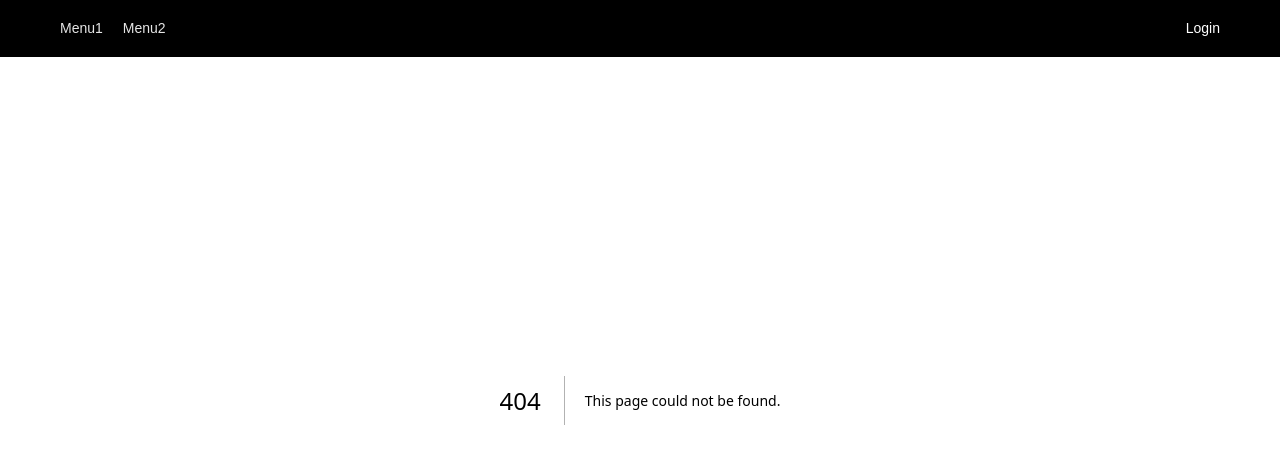
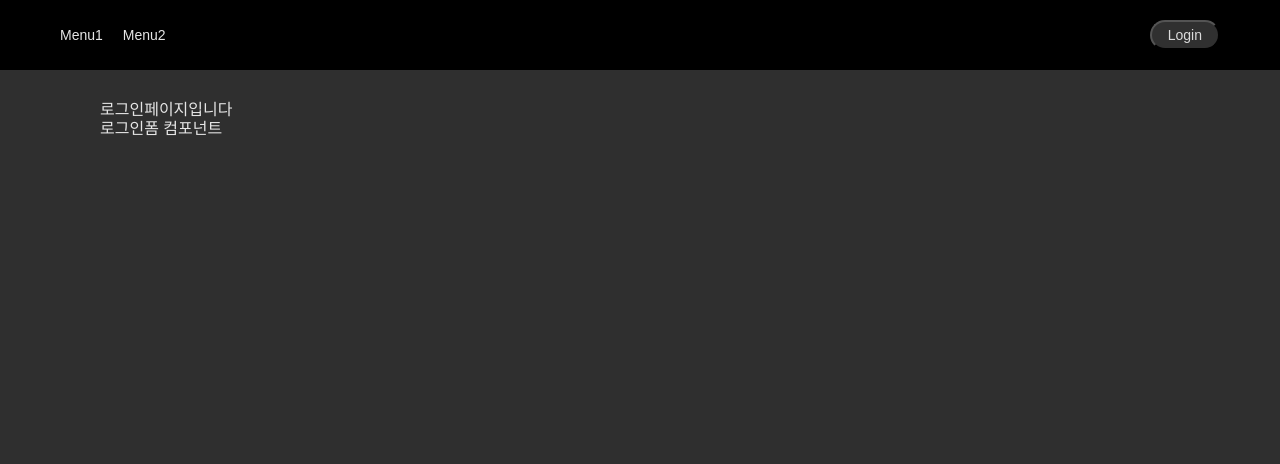
Before and after one commit to hyemimi/black-rabbit, a Next.js app: page /login in a window 1280 px wide. Before the commit this address had no page. Shown: the top 464 px of the page. Built offline with nearby package versions, Linux system fonts and the light colour scheme.

Commit message:
로그인버튼 -> 로그인페이지

```diff
--- /dev/null
+++ b/components/login/LoginForm.tsx
@@ -0,0 +1,5 @@
+function LoginForm() {
+  return <div>로그인폼 컴포넌트</div>;
+}
+
+export default LoginForm;
--- a/layout/Header.tsx
+++ b/layout/Header.tsx
@@ -1,42 +1,11 @@
 import styled from "styled-components";
 import { motion, useScroll, useAnimation } from "framer-motion";
 import { useEffect, useState } from "react";
-import Link from "next/link";
-
-const Nav = styled(motion.nav)`
-  display: flex;
-  justify-content: space-between;
-  align-items: center;
-  position: fixed;
-  width: 100%;
-  top: 0;
-  background-color: white;
-  font-size: 14px;
-  padding: 20px 60px;
-  color: white;
-`;
-
-const Col = styled.div`
-  display: flex;
-  align-items: center;
-`;
-
-const Items = styled.ul`
-  display: flex;
-  align-items: center;
-`;
-const Item = styled.li`
-  margin-right: 20px;
-  color: ${(props) => props.theme.white.darker};
-  position: relative;
-  display: flex;
-  justify-content: center;
-  flex-direction: column;
-`;
+import { useRouter } from "next/router";
 
 function Header() {
   const navAnimation = useAnimation();
-
+  const router = useRouter();
   const { scrollY } = useScroll();
 
   useEffect(() => {
@@ -70,10 +39,59 @@ function Header() {
             </Item>
           </Items>
         </Col>
-        <Col>Login</Col>
+        <Col>
+          <Button onClick={() => router.push("/login")}>Login</Button>
+        </Col>
       </Nav>
     </>
   );
 }
 
 export default Header;
+
+const Nav = styled(motion.nav)`
+  display: flex;
+  justify-content: space-between;
+  align-items: center;
+  position: fixed;
+  width: 100%;
+  top: 0;
+  background-color: white;
+  font-size: 14px;
+  padding: 20px 60px;
+  color: white;
+`;
+
+const Col = styled.div`
+  display: flex;
+  align-items: center;
+`;
+
+const Items = styled.ul`
+  display: flex;
+  align-items: center;
+`;
+const Item = styled.li`
+  margin-right: 20px;
+  color: ${(props) => props.theme.white.darker};
+  position: relative;
+  display: flex;
+  justify-content: center;
+  flex-direction: column;
+`;
+const Button = styled.button`
+  height: fit-content;
+  font-size: 14px;
+  padding: 5px 16px 5px 16px;
+  text-align: center;
+  color: rgb(218, 218, 218);
+  background-color: rgb(48, 48, 48);
+  border-radius: 30px;
+  cursor: pointer;
+  transition-duration: 50ms;
+  &: hover {
+    color: rgb(254, 254, 254);
+    background-color: rgb(63, 63, 63);
+    transition-duration: 100ms;
+  }
+`;
--- /dev/null
+++ b/pages/login.tsx
@@ -0,0 +1,17 @@
+import LoginForm from "@/components/login/LoginForm";
+import styled from "styled-components";
+
+export default function login() {
+  return (
+    <Wrapper>
+      로그인페이지입니다
+      <LoginForm></LoginForm>
+    </Wrapper>
+  );
+}
+
+const Wrapper = styled.div`
+  height: 100vw;
+  padding: 100px;
+  justify-content: center;
+`;
```
Also changed, not shown: pages/index.tsx (+6 -5 lines).
